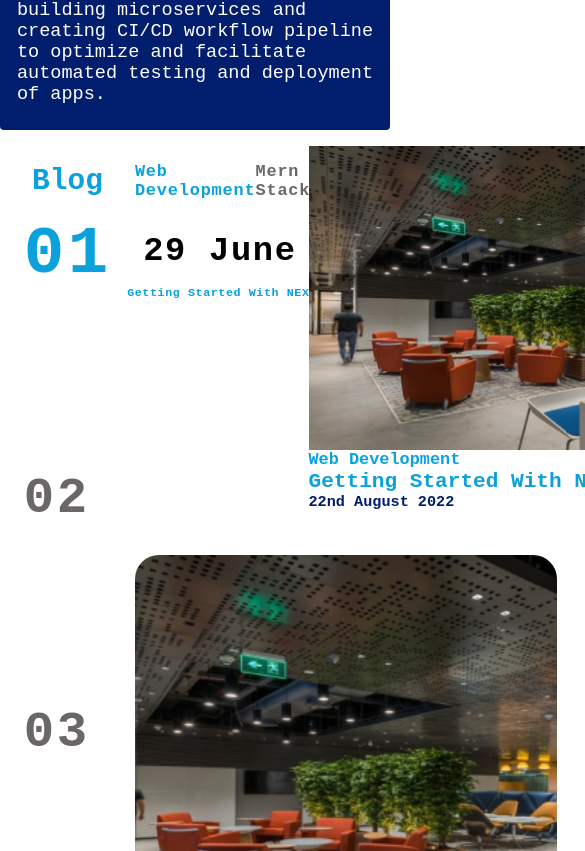
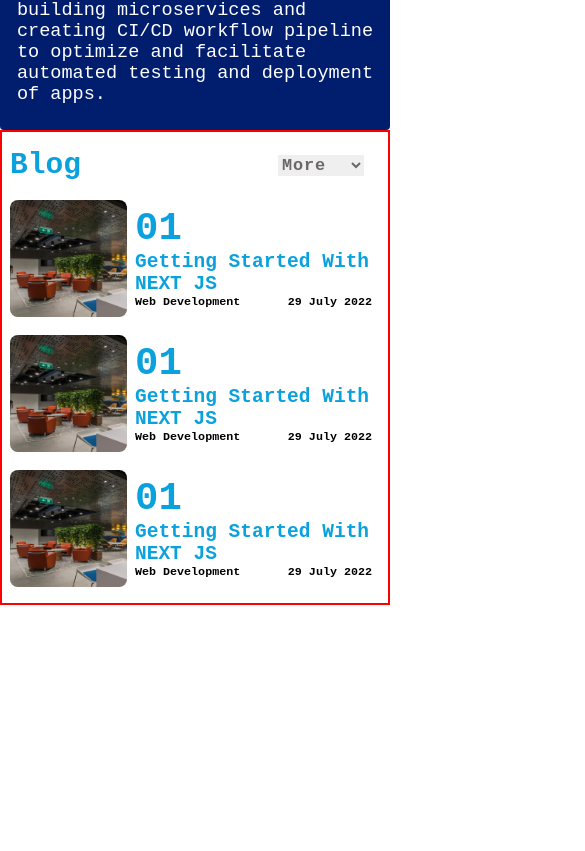
Before and after one commit to sedhha/next-js-pf-v2, a Next.js app: page /app in a window 390 px wide. Shown: the part 1573-2424 px from the top of the page, 585 px wide, since content can reach past the window. After the commit the page ends 2178 px from the top, so only its background shows below. Built offline with nearby package versions, Linux system fonts and the light colour scheme.

Commit message:
Updated Mobile Responsiveness

```diff
--- a/components/v2/Blog/Blog.module.css
+++ b/components/v2/Blog/Blog.module.css
@@ -3,6 +3,7 @@
 	display: flex;
 	padding: 1rem;
 	max-height: 100%;
+	align-items: center;
 }
 
 .SideBar {
@@ -95,13 +96,12 @@
 .FeaturedBlogBody {
 	display: flex;
 	height: 90%;
+
 }
 
 .Number {
 	display: flex;
 	flex-direction: column;
-	width: fit-content;
-	height: 100%;
 	justify-content: space-between;
 	padding: 0 2vw;
 }
@@ -233,9 +233,81 @@
 	font-size: clamp(0.5rem, 2vh, 16rem);
 	text-align: justify;
 }
+.MobileView {
+	display: none;
+}
 
 @media screen and (min-height: 1900px) {
 	.Img {
 		min-height: 50vh;
 	}
 }
+
+@media (max-aspect-ratio: 550 / 897) {
+	.BlogCategories > h3,
+	.Number,
+	.FeaturedBlogBody,
+	.SideBar {
+		display: none;
+	}
+	.BlogCategories {
+		flex: none;
+	}
+	.BlogHead {
+		justify-content: space-between;
+		padding: 0;
+		width: 100%;
+	}
+	.BlogBody {
+		padding: 1rem 0.5rem;
+		border: 2px solid red;
+		flex-direction: column;
+	}
+	.BlogMain {
+		width: 100%;
+		max-width: 100vw;
+	}
+	.MobileView {
+		margin-top: 2vh;
+		display: flex;
+		width: 100%;
+		flex-direction: column;
+		row-gap: 2vh;
+	}
+	.MobileBlogContainer {
+		display: flex;
+		width: 100%;
+		align-items: center;
+	}
+	.MobileBlogContainer img {
+		max-height: 30vw;
+		object-fit: cover;
+		aspect-ratio: 1;
+		object-position: center;
+		border-radius: 2vw;
+	}
+	.MobileMetaData {
+		display: flex;
+		flex-direction: column;
+		padding: 0.5rem;
+	}
+	.MobileMetaData > h4[is-active='true'] {
+		color: var(--active-blog-category-text);
+		transition: 1.5s all ease-in;
+		font-size: clamp(0.5rem, 10vw, 36rem);
+	}
+	.MobileMetaData > h1 {
+		font-size: clamp(0.5rem, 5vw, 16rem);
+		font-weight: bold;
+		color: var(--light-blue);
+	}
+	.MetaDataElements {
+		width: 100%;
+		display: flex;
+		justify-content: space-between;
+	}
+	.MetaDataElements > h3,
+	.MetaDataElements > h4 {
+		font-size: clamp(0.5rem, 3vw, 16rem);
+	}
+}
--- a/components/v2/Blog/index.tsx
+++ b/components/v2/Blog/index.tsx
@@ -76,6 +76,41 @@ const Blog = () => {
 					<h3>Web Development</h3>
 					<h4>Getting Started With NEXT JS</h4>
 					<h5>22nd August 2022</h5>
+				</div>
+			</div>
+			<div className={classes.MobileView}>
+				<div className={classes.MobileBlogContainer}>
+					<LazyImage src={'/sample.png'} />
+					<div className={classes.MobileMetaData}>
+						<h4 is-active="true">01</h4>
+						<h1>Getting Started With NEXT JS</h1>
+						<div className={classes.MetaDataElements}>
+							<h3>Web Development</h3>
+							<h4>29 July 2022</h4>
+						</div>
+					</div>
+				</div>
+				<div className={classes.MobileBlogContainer}>
+					<LazyImage src={'/sample.png'} />
+					<div className={classes.MobileMetaData}>
+						<h4 is-active="true">01</h4>
+						<h1>Getting Started With NEXT JS</h1>
+						<div className={classes.MetaDataElements}>
+							<h3>Web Development</h3>
+							<h4>29 July 2022</h4>
+						</div>
+					</div>
+				</div>
+				<div className={classes.MobileBlogContainer}>
+					<LazyImage src={'/sample.png'} />
+					<div className={classes.MobileMetaData}>
+						<h4 is-active="true">01</h4>
+						<h1>Getting Started With NEXT JS</h1>
+						<div className={classes.MetaDataElements}>
+							<h3>Web Development</h3>
+							<h4>29 July 2022</h4>
+						</div>
+					</div>
 				</div>
 			</div>
 		</div>
```
